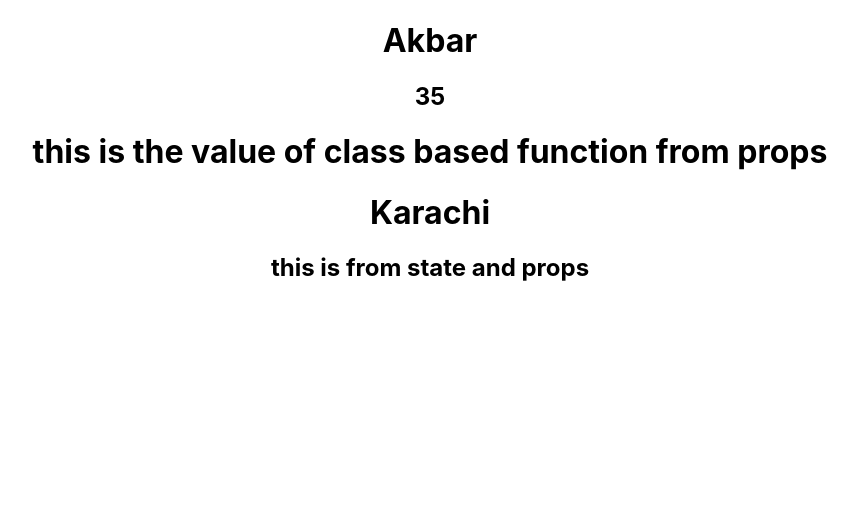
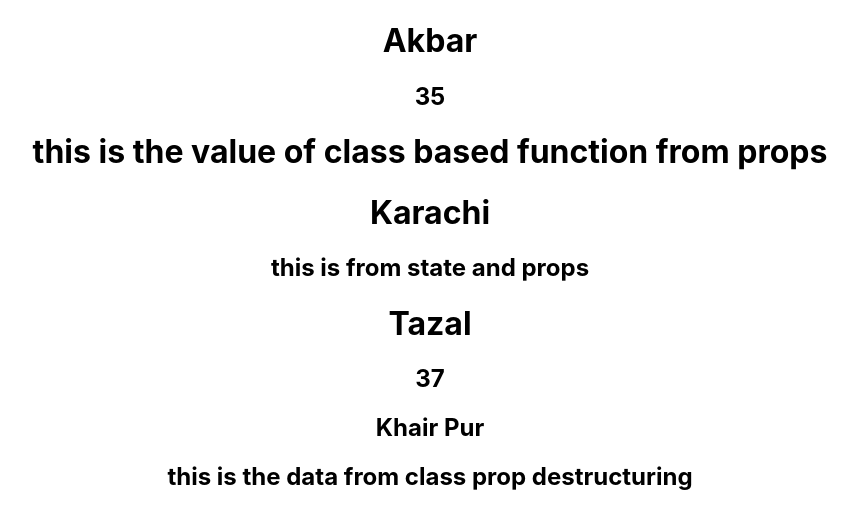
Before and after one commit to hafizakbar19/gen-prac-2, a React (Create React App) app: page / in a window 1280 px wide. Shown: the top 528 px of the page, without its empty margins (210-1068 px from the left). Built offline with nearby package versions, Linux system fonts and the light colour scheme.

Commit message:
destructuring in class components

```diff
--- a/src/App.js
+++ b/src/App.js
@@ -3,6 +3,7 @@
 import {Data} from './Data';
 import ClassComp from './ClassComp';
 import StateDemo from './StateDemo';
+import DestructuringClassComp from './DestructuringClassComp';
 
 function App() {
   return (
@@ -10,6 +11,7 @@
       <Data name='Akbar' age='35' />
       <ClassComp value='this is the value of class based function from props'/>
       <StateDemo value = "this is from state and props"/>
+      <DestructuringClassComp value="this is the data from class prop destructuring" />
     </div>
   );
 }
--- /dev/null
+++ b/src/DestructuringClassComp.js
@@ -0,0 +1,25 @@
+import React, { Component } from 'react'
+
+export default class DestructuringClassComp extends Component {
+    constructor(props)
+    {
+        super(props)
+        this.state = {
+            name: "Tazal",
+            age: 37,
+            city: "Khair Pur"
+        }
+    }
+  render() {
+    const {name, age, city} = this.state;
+    const {value} = this.props;
+    return (
+      <>
+        <h1>{name}</h1>
+        <h2>{age}</h2>
+        <h2>{city}</h2>
+        <h2>{value}</h2>
+      </>
+    )
+  }
+}
```
